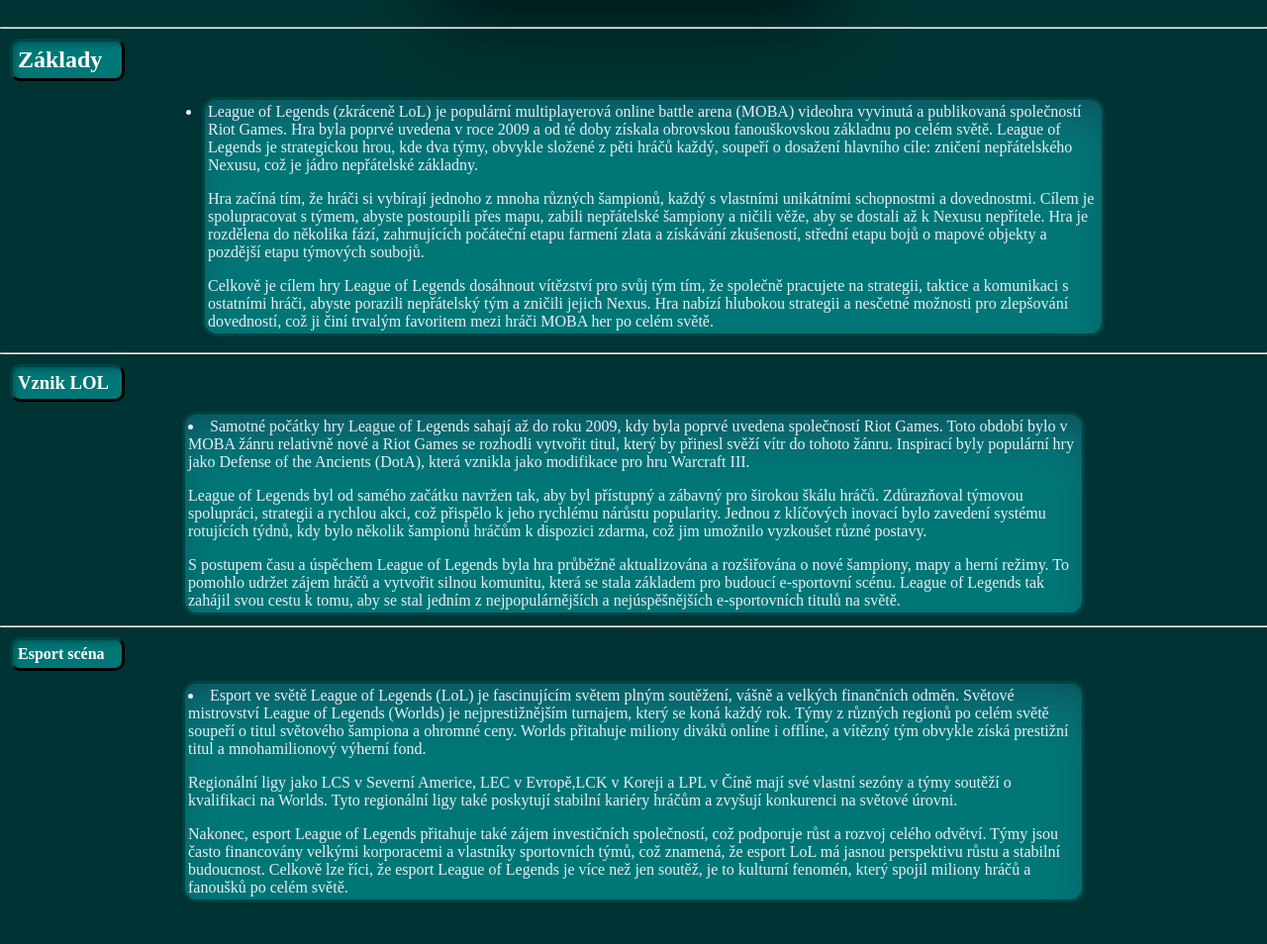
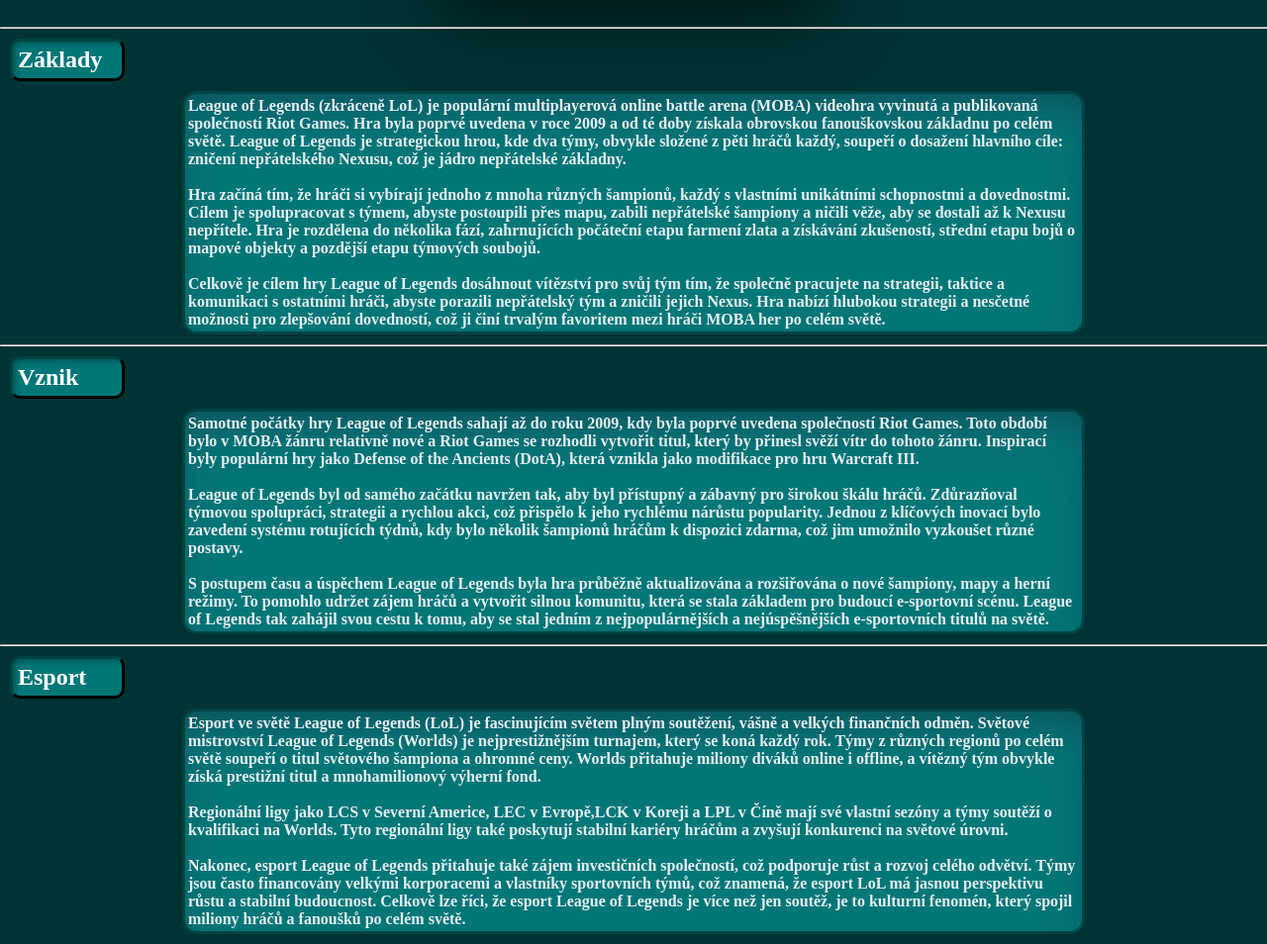
Before and after one commit to JanValek73/vyuka-23-24-JV, a plain HTML site: page index.html in a window 1280 px wide. Shown: the part 116-1070 px from the top of the page at 99% size. Before the commit the page ends 1038 px from the top, so only its background shows below. Drawn offline with Linux system fonts and the light colour scheme.

Commit message:
První push (Úprava textu)

```diff
--- a/index.html
+++ b/index.html
@@ -20,7 +20,7 @@
             box-shadow: rgba(0, 0, 0, 0.56) 0px 22px 70px 4px;
             border-style:outset;
         }
-        h2, h3, h4 {
+        h2 {
             color:white;
             border: #004444 3px;
             background-color: #007777;
@@ -35,7 +35,7 @@
 
 
 
-        li {
+        h3 {
             color: #e7eff6;
             background-color: #007777;
             border: solid 3px #004444;
@@ -44,7 +44,7 @@
             margin: 10px auto;
             padding: 3px;
             box-shadow: rgba(50, 50, 93, 0.25) 0px 30px 60px -12px inset, rgba(0, 0, 0, 0.3) 0px 18px 36px -18px inset;
-
+            font-size: 1rem;
 
         }
 
@@ -58,55 +58,51 @@
     <h1>LOL (League of Legends)</h1>
     <hr>
     <h2>Základy</h2>
-    <ul>
-        <li>League of Legends (zkráceně LoL) je populární multiplayerová online battle arena (MOBA)
+        <h3>
+             League of Legends (zkráceně LoL) je populární multiplayerová online battle arena (MOBA)
             videohra vyvinutá a publikovaná společností Riot Games. Hra byla poprvé uvedena v roce 2009
             a od té doby získala obrovskou fanouškovskou základnu po celém světě. League of Legends je strategickou hrou,
             kde dva týmy, obvykle složené z pěti hráčů každý, soupeří o dosažení hlavního cíle: zničení nepřátelského Nexusu,
-            což je jádro nepřátelské základny.<p></p>Hra začíná tím, že hráči si vybírají jednoho z mnoha různých šampionů,
+            což je jádro nepřátelské základny. <br><br>Hra začíná tím, že hráči si vybírají jednoho z mnoha různých šampionů,
             každý s vlastními unikátními schopnostmi a dovednostmi. Cílem je spolupracovat s týmem,
             abyste postoupili přes mapu, zabili nepřátelské šampiony a ničili věže, aby se dostali až k Nexusu nepřítele.
             Hra je rozdělena do několika fází, zahrnujících počáteční etapu farmení zlata a získávání zkušeností,
-            střední etapu bojů o mapové objekty a pozdější etapu týmových soubojů. <p></p>
+            střední etapu bojů o mapové objekty a pozdější etapu týmových soubojů. <br><br>
             Celkově je cílem hry League of Legends dosáhnout vítězství pro svůj tým tím, že společně pracujete na strategii,
             taktice a komunikaci s ostatními hráči, abyste porazili nepřátelský tým a zničili jejich Nexus. Hra nabízí hlubokou
             strategii a nesčetné možnosti pro zlepšování dovedností, což ji činí trvalým favoritem mezi hráči MOBA her po celém světě.
-        </li>
-    </ul>
+        </h3>
     <hr />
-<h3>Vznik LOL</h3>
-<li>
+<h2>Vznik</h2>
+<h3>
     Samotné počátky hry League of Legends sahají až do roku 2009, kdy byla poprvé uvedena společností Riot Games.
     Toto období bylo v MOBA žánru relativně nové a Riot Games se rozhodli vytvořit titul, který by přinesl svěží vítr do tohoto žánru.
-    Inspirací byly populární hry jako Defense of the Ancients (DotA), která vznikla jako modifikace pro hru Warcraft III. <p></p>
+    Inspirací byly populární hry jako Defense of the Ancients (DotA), která vznikla jako modifikace pro hru Warcraft III. <br><br>
     League of Legends byl od samého začátku navržen tak, aby byl přístupný a zábavný pro širokou škálu hráčů.
     Zdůrazňoval týmovou spolupráci, strategii a rychlou akci, což přispělo k jeho rychlému nárůstu popularity.
     Jednou z klíčových inovací bylo zavedení systému rotujících týdnů, kdy bylo několik šampionů hráčům k dispozici zdarma,
-    což jim umožnilo vyzkoušet různé postavy. <p></p>
+    což jim umožnilo vyzkoušet různé postavy. <br><br>
     S postupem času a úspěchem League of Legends byla hra průběžně aktualizována a rozšiřována o nové šampiony,
     mapy a herní režimy. To pomohlo udržet zájem hráčů a vytvořit silnou komunitu, která se stala základem pro
     budoucí e-sportovní scénu. League of Legends tak zahájil svou cestu k tomu,
     aby se stal jedním z nejpopulárnějších a nejúspěšnějších e-sportovních titulů na světě.
-</li>
+</h3>
 <hr>
-<h4>Esport scéna</h4>
-<li>
+<h2>Esport</h2>
+<h3>
     Esport ve světě League of Legends (LoL) je fascinujícím světem plným soutěžení, vášně a velkých finančních odměn.
     Světové mistrovství League of Legends (Worlds) je nejprestižnějším turnajem, který se koná každý rok.
     Týmy z různých regionů po celém světě soupeří o titul světového šampiona a ohromné ceny.
     Worlds přitahuje miliony diváků online i offline, a vítězný tým obvykle získá prestižní titul a mnohamilionový výherní fond.
-    <p></p>
+    <br> <br>
     Regionální ligy jako LCS v Severní Americe, LEC v Evropě,LCK v Koreji a LPL v Číně mají své vlastní sezóny a týmy
     soutěží o kvalifikaci na Worlds. Tyto regionální ligy také poskytují stabilní kariéry hráčům a zvyšují konkurenci
-    na světové úrovni. <p></p>
+    na světové úrovni. <br> <br>
     Nakonec, esport League of Legends přitahuje také zájem investičních společností, což podporuje růst a rozvoj celého odvětví.
      Týmy jsou často financovány velkými korporacemi a vlastníky sportovních týmů, což znamená,
      že esport LoL má jasnou perspektivu růstu a stabilní budoucnost. Celkově lze říci, že esport League of Legends je
       více než jen soutěž, je to kulturní fenomén, který spojil miliony hráčů a fanoušků po celém světě.
-
-
-
-</li>
+</h3>
 
 
 </body>
```
